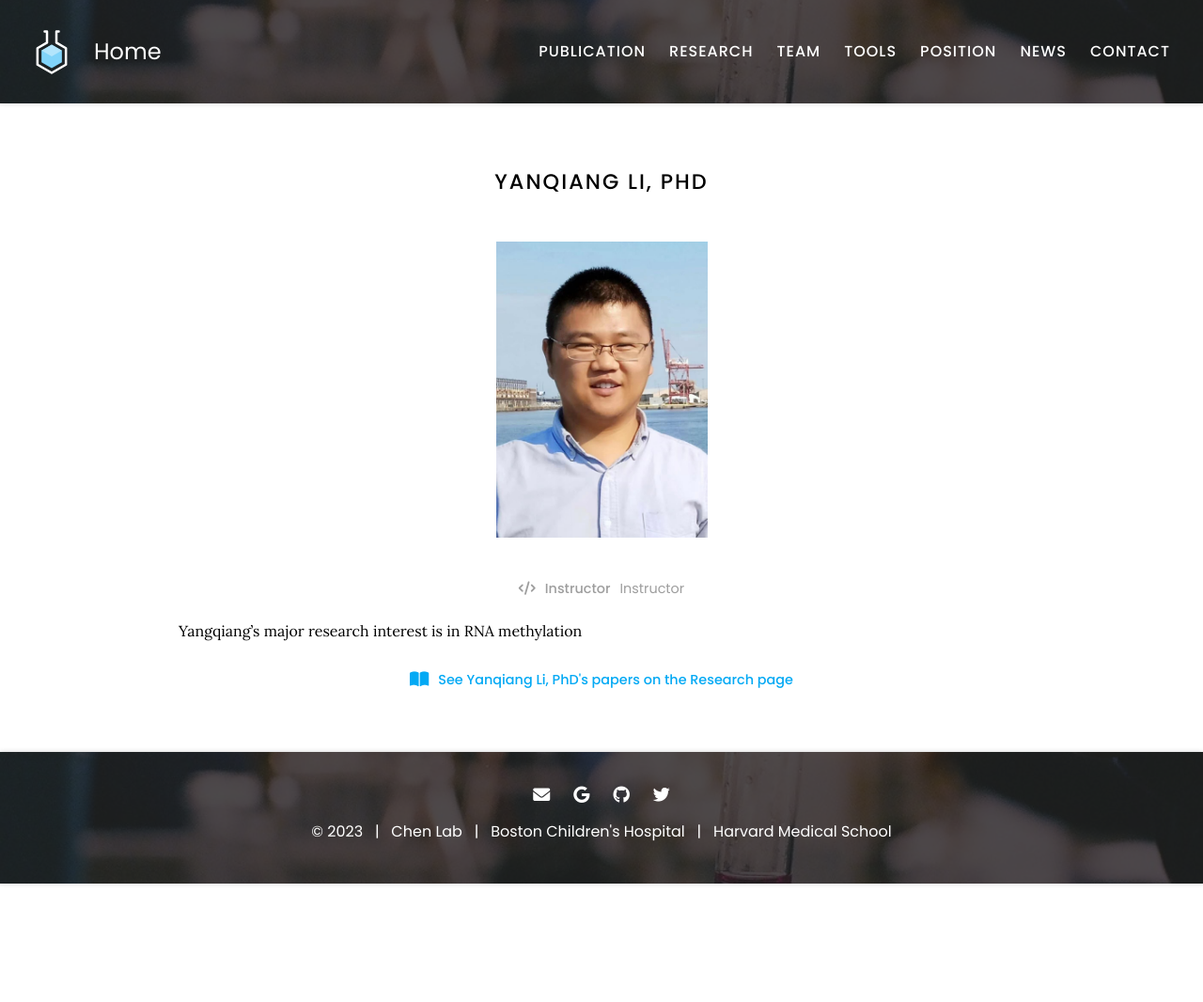
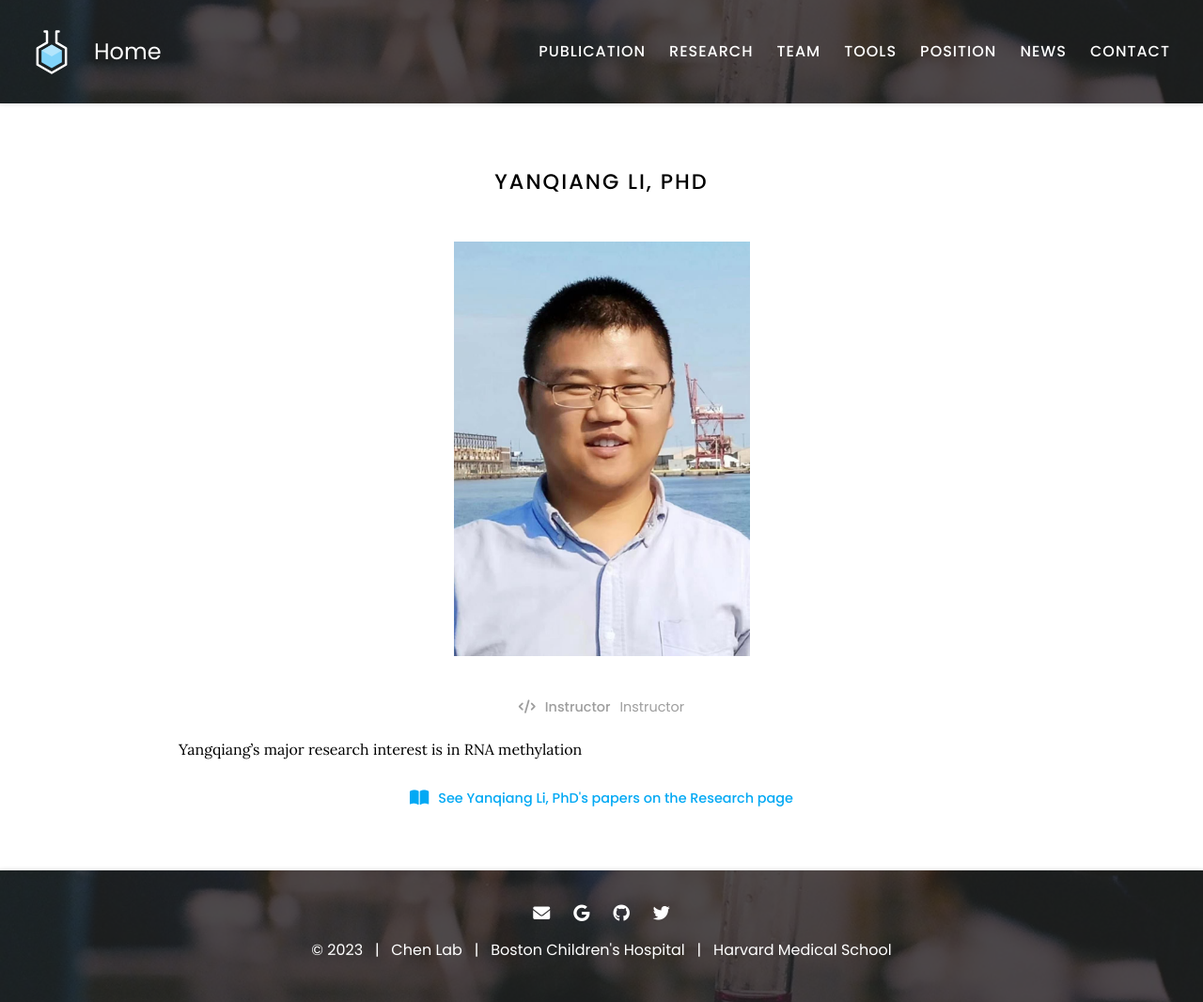
Before and after one commit to kaifuchenlab/kaifuchenlab.github.io, a Jekyll site: the page built from _members/yanqiang-li.md, in a window 1280 px wide. Shown: the whole page at 94% size. Built offline with Jekyll 4.4.1, drawn with Linux system fonts in a browser that asks for light colours; before the commit the page ends 940 px from its top, so only the background shows below that.

Commit message:
Update member.html

```diff
--- a/_layouts/member.html
+++ b/_layouts/member.html
@@ -4,7 +4,7 @@ layout: default
 
 <h1>{{ page.name | default: page.title }}</h1>
 
-{%- include figure.html image=page.image width="25%" height="25%" -%}
+{%- include figure.html image=page.image width="35%" height="35%" -%}
 
 <p class="center">
   {%- include role.html type=page.role text=true description=page.description -%}
```
